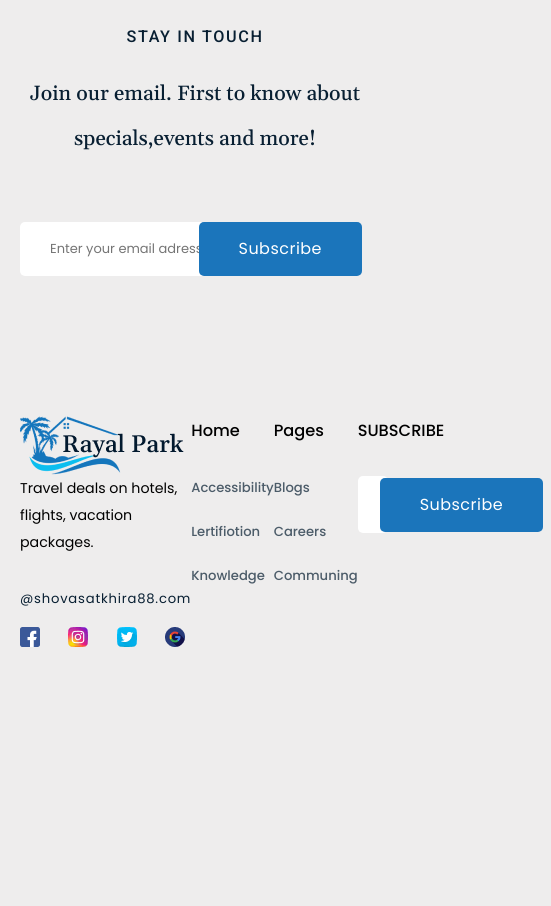
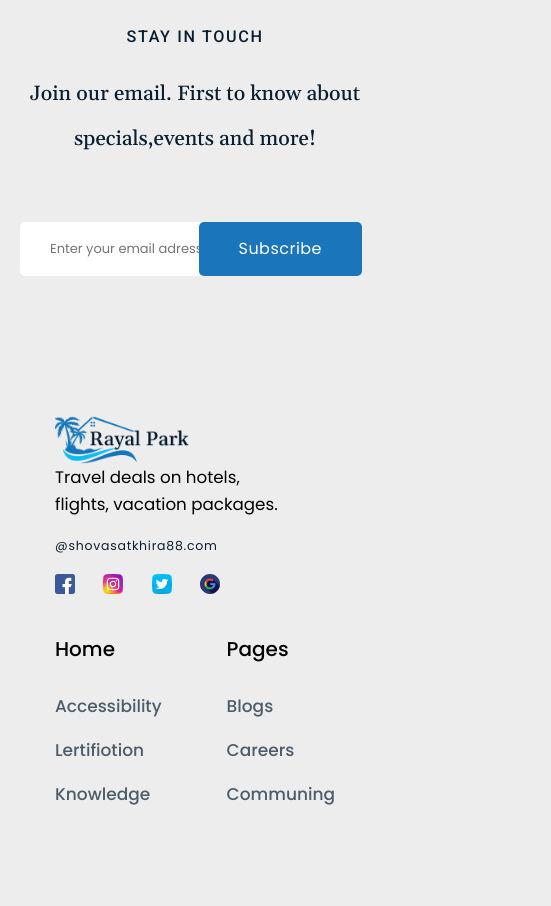
Before and after one commit to Monvis/RayalPark, a website: page src/index.html in a window 390 px wide. Shown: the part 4873-5779 px from the top of the page, 551 px wide, since content can reach past the window. Before the commit the page ends 5600 px from the top, so only its background shows below. Drawn offline with nearby package versions, Linux system fonts and the light colour scheme; files that its build step writes are made by us from their sources.

Commit message:
Адаптирован подвал страницы

```diff
--- a/src/index.html
+++ b/src/index.html
@@ -362,7 +362,7 @@
 		<footer class="footer">
 			<div class="container">
 				<div class="footer__wrapper">
-					<div class="footer__column">
+					<div class="footer__column first-column">
 						<div class="logo footer__logo">
 							<img src="img/logo__footer.png" alt="">
 							<p>Travel deals on hotels,<br> flights, vacation packages.</p>
@@ -399,11 +399,11 @@
 							</ul>
 						</div>
 					</div>
-					<div class="footer__column">
+					<div class="footer__column last-column">
 						<h4>SUBSCRIBE</h4>
 						<form class="form footer__form" action="#" method="POST">
-							<input class="form__input" type="email" placeholder="Enter your email address">
-							<button class="form__btn" type="button">Subscribe</button>
+							<input class="form__input footer__input" type="email" placeholder="Enter your email address">
+							<button class="form__btn footer__btn" type="button">Subscribe</button>
 						</form>
 					</div>
 				</div>
--- a/src/source/scss/style.scss
+++ b/src/source/scss/style.scss
@@ -1114,23 +1114,23 @@ body {
         }
 
         input::-webkit-input-placeholder {
-            font-size:13px;
+            font-size: 13px;
         }
 
         input:-moz-placeholder {
-            font-size:13px;
+            font-size: 13px;
         }
 
         input:-o-placeholder {
-            font-size:13px;
+            font-size: 13px;
         }
 
         input:-khtml-placeholder {
-            font-size:13px;
+            font-size: 13px;
         }
 
         input:placeholder {
-            font-size:13px;
+            font-size: 13px;
         }
     }
 
@@ -1239,6 +1239,10 @@ body {
         margin: 30px 0 0 0;
     }
 
+    &__input {
+        padding-right: 98px;
+    }
+
     &__column {
 
         h4 {
@@ -1280,6 +1284,115 @@ body {
             font-size: 16px;
         }
     }
+
+    @media screen and (max-width: 1100px) {
+
+        &__input {
+            padding-right: 50px;
+        }
+    }
+
+    @media screen and (max-width: 1000px) {
+
+        &__input {
+            padding: 18.5px 0 18.5px 20px;
+        }
+
+        &__btn {
+            padding: 15px 20px;
+        }
+
+        input::-webkit-input-placeholder {
+            font-size: 13px;
+        }
+
+        input:-moz-placeholder {
+            font-size: 13px;
+        }
+
+        input:-o-placeholder {
+            font-size: 13px;
+        }
+
+        input:-khtml-placeholder {
+            font-size: 13px;
+        }
+
+        input:placeholder {
+            font-size: 13px;
+        }
+    }
+
+    @media screen and (max-width: 900px) {
+
+        &__wrapper {
+            justify-content: space-around;
+        }
+
+        .last-column {
+            display: none;
+        }
+    }
+
+    @media screen and (max-width: 500px) {
+
+        &__logo {
+
+            img {
+                width: 134px;
+                height: 48px;
+            }
+
+            p {
+                font-size: 12.5px;
+            }
+        }
+
+        &__networks {
+
+            .networks__email {
+                margin-top: 15px;
+                font-size: 12.5px;
+            }
+        }
+    }
+
+    @media screen and (max-width: 450px) {
+
+        &__wrapper {
+            flex-wrap: wrap;
+            justify-content: space-between;
+            width: 80%;
+            margin: 0 auto;
+        }
+
+        &__links a {
+            font-size: 17px;
+        }
+
+        &__column {
+
+            h4 {
+                font-size: 20px;
+            }
+        }
+
+        &__logo p {
+            font-size: 16.7px;
+        }
+
+        .first-column {
+            width: 100%;
+            margin: 0 0 40px 0;
+        }
+    }
+
+    @media screen and (max-width: 360px) {
+
+        &__links a {
+            font-size: 15px;
+        }
+    }
 }
 
 .networks {
```
Also changed, not shown: dist/css/style.css, dist/css/style.min.css, dist/index.html.
